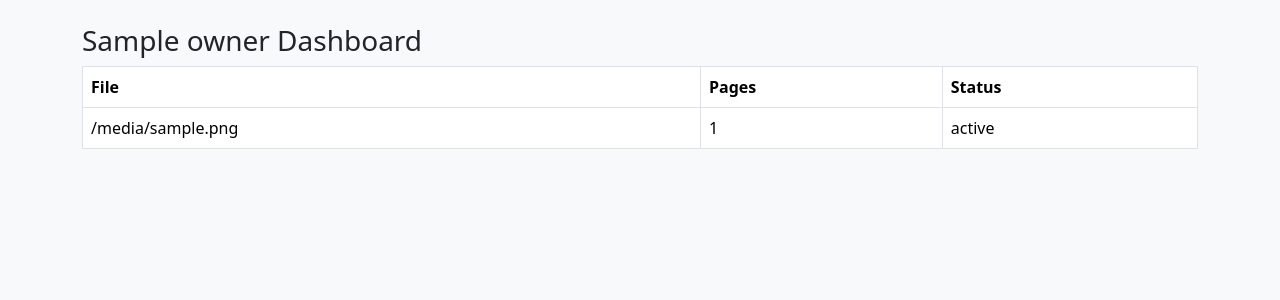
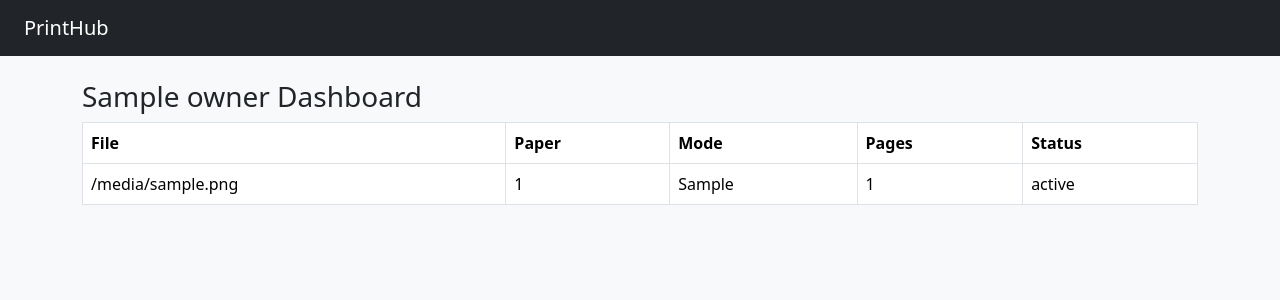
Before and after one commit to Virent84/print-hub, a Flask app: template templates/owner_dashboard.html in a window 1280 px wide. Shown: the top 300 px of the page. Run offline with Flask 3, Linux system fonts and the light colour scheme; the template is opened without the code that fills it: most values are stand-ins (such as "Sample title", 1, 10 or a date in 2020).

Commit message:
Add files via upload

```diff
--- a/templates/base.html
+++ b/templates/base.html
@@ -1,12 +1,18 @@
 <!DOCTYPE html>
 <html>
 <head>
-<title>PrintHub</title>
-<link href="https://cdn.jsdelivr.net/npm/bootstrap@5.3.2/dist/css/bootstrap.min.css" rel="stylesheet">
+  <title>PrintHub</title>
+  <link href="https://cdn.jsdelivr.net/npm/bootstrap@5.3.2/dist/css/bootstrap.min.css" rel="stylesheet">
 </head>
 <body class="bg-light">
+
+<nav class="navbar navbar-dark bg-dark px-4">
+  <a class="navbar-brand" href="/">PrintHub</a>
+</nav>
+
 <div class="container mt-4">
-{% block body %}{% endblock %}
+  {% block body %}{% endblock %}
 </div>
+
 </body>
 </html>
--- a/templates/owner_dashboard.html
+++ b/templates/owner_dashboard.html
@@ -1,14 +1,30 @@
 {% extends "base.html" %}
 {% block body %}
-<h3>{{owner.shop_name}} Dashboard</h3>
-<table class="table table-bordered">
-<tr><th>File</th><th>Pages</th><th>Status</th></tr>
-{% for o in orders %}
-<tr>
-<td>{{o.filename}}</td>
-<td>{{o.pages}}</td>
-<td>{{o.status}}</td>
-</tr>
-{% endfor %}
+
+<h3>{{ owner.shop_name }} Dashboard</h3>
+
+{% if orders %}
+<table class="table table-bordered bg-white">
+  <tr>
+    <th>File</th>
+    <th>Paper</th>
+    <th>Mode</th>
+    <th>Pages</th>
+    <th>Status</th>
+  </tr>
+
+  {% for o in orders %}
+  <tr>
+    <td>{{ o.filename }}</td>
+    <td>{{ o.paper_size }}</td>
+    <td>{{ o.print_mode }}</td>
+    <td>{{ o.pages }}</td>
+    <td>{{ o.status }}</td>
+  </tr>
+  {% endfor %}
 </table>
+{% else %}
+<p>No orders yet.</p>
+{% endif %}
+
 {% endblock %}
```
